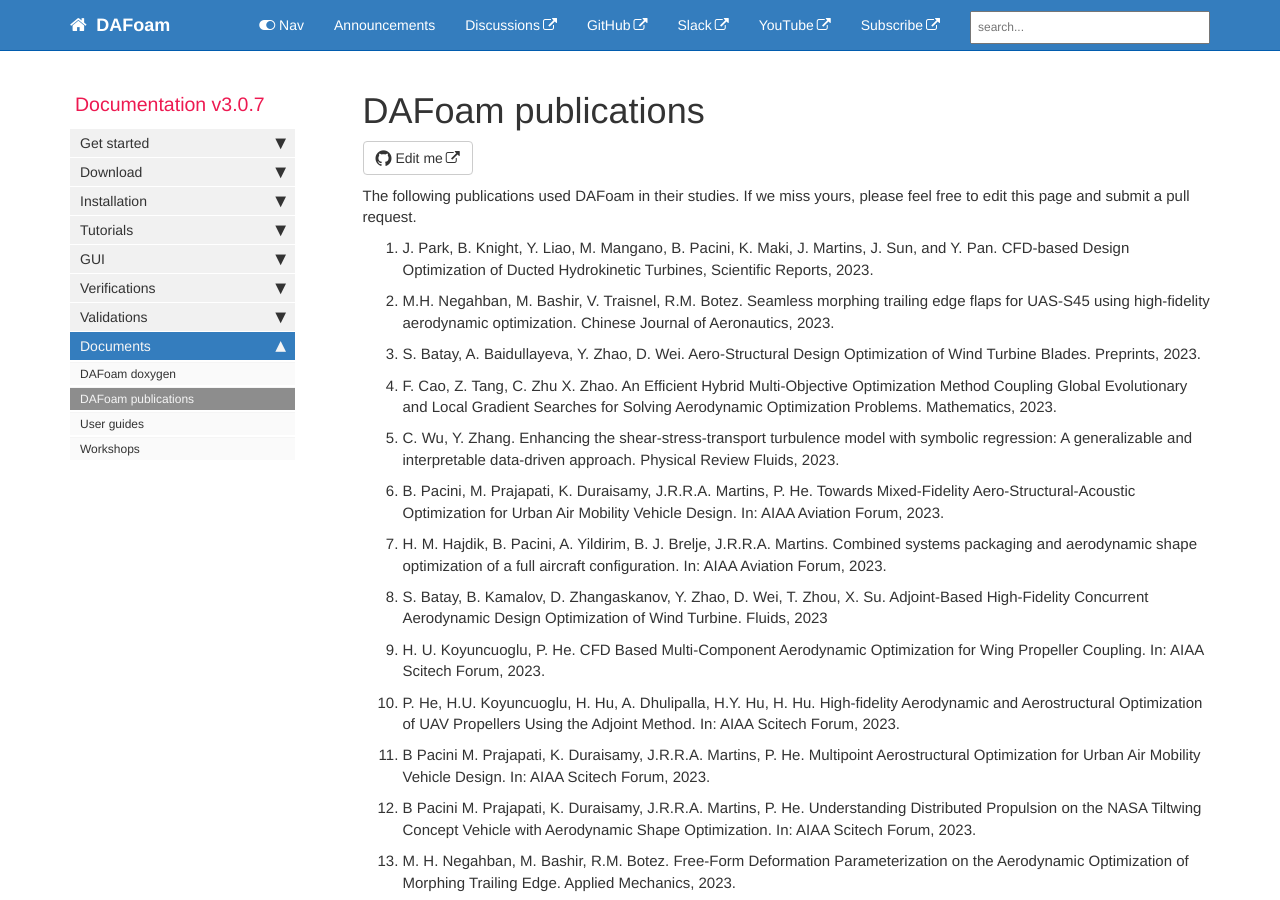
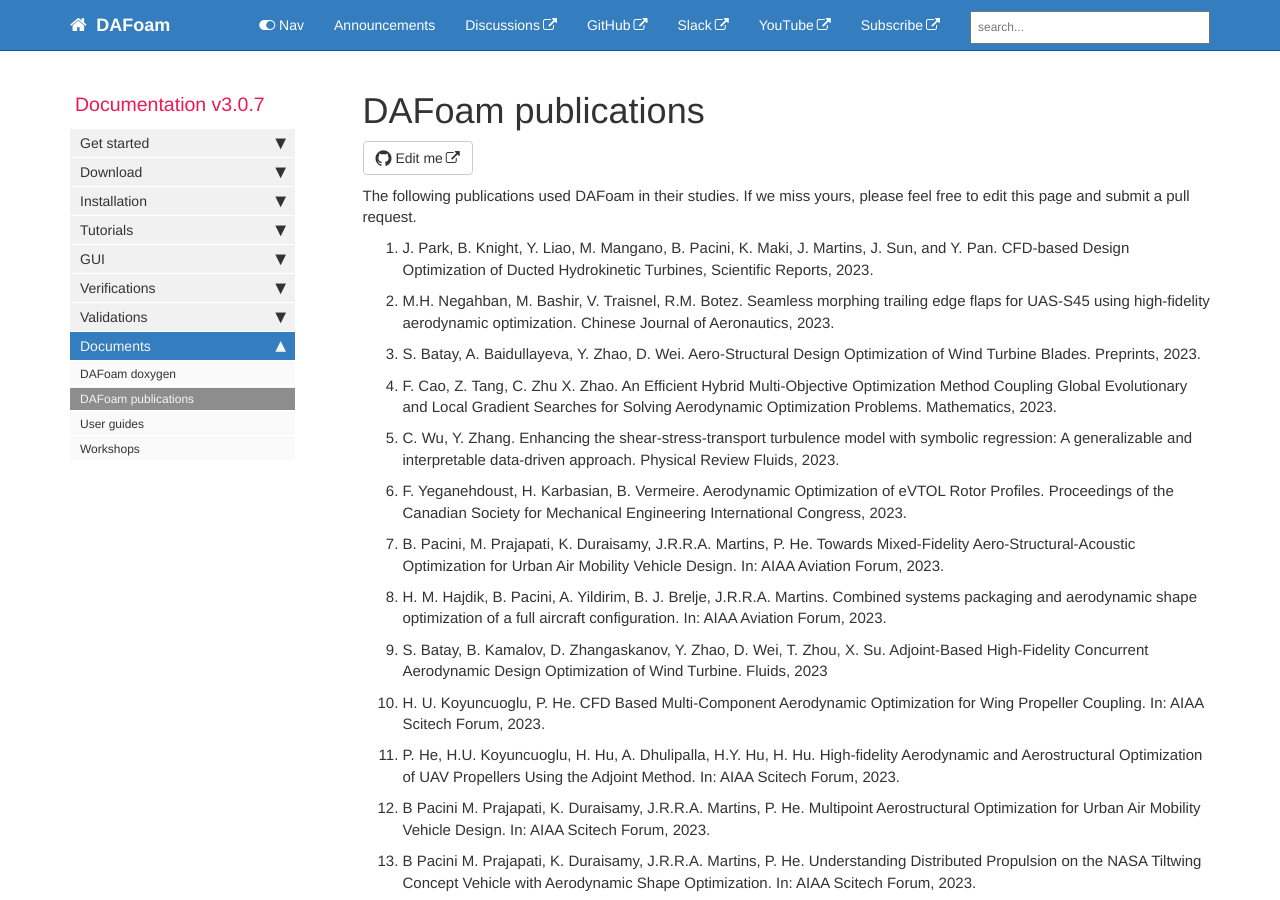
Before and after one commit to DAFoam/DAFoam.github.io, a Jekyll site: the page built from pages/mydoc/mydoc_docs_publications.md, in a window 1280 px wide and 900 px high. Built offline with Jekyll 4.4.1, drawn with Linux system fonts in a browser that asks for light colours; comment, search, counter and statistics services are not loaded.

Commit message:
content update

```diff
--- a/pages/mydoc/mydoc_docs_publications.md
+++ b/pages/mydoc/mydoc_docs_publications.md
@@ -20,6 +20,8 @@ The following publications used DAFoam in their studies. If we miss yours, pleas
 1. F. Cao, Z. Tang, C. Zhu X. Zhao. An Efficient Hybrid Multi-Objective Optimization Method Coupling Global Evolutionary and Local Gradient Searches for Solving Aerodynamic Optimization Problems. Mathematics, 2023.
 
 1. C. Wu, Y. Zhang. Enhancing the shear-stress-transport turbulence model with symbolic regression: A generalizable and interpretable data-driven approach. Physical Review Fluids, 2023.
+
+1. F. Yeganehdoust, H. Karbasian, B. Vermeire. Aerodynamic Optimization of eVTOL Rotor Profiles. Proceedings of the Canadian Society for Mechanical Engineering International Congress, 2023.
 
 1. B. Pacini, M. Prajapati, K. Duraisamy, J.R.R.A. Martins, P. He. Towards Mixed-Fidelity Aero-Structural-Acoustic Optimization for Urban Air Mobility Vehicle Design. In: AIAA Aviation Forum, 2023.
 
```
